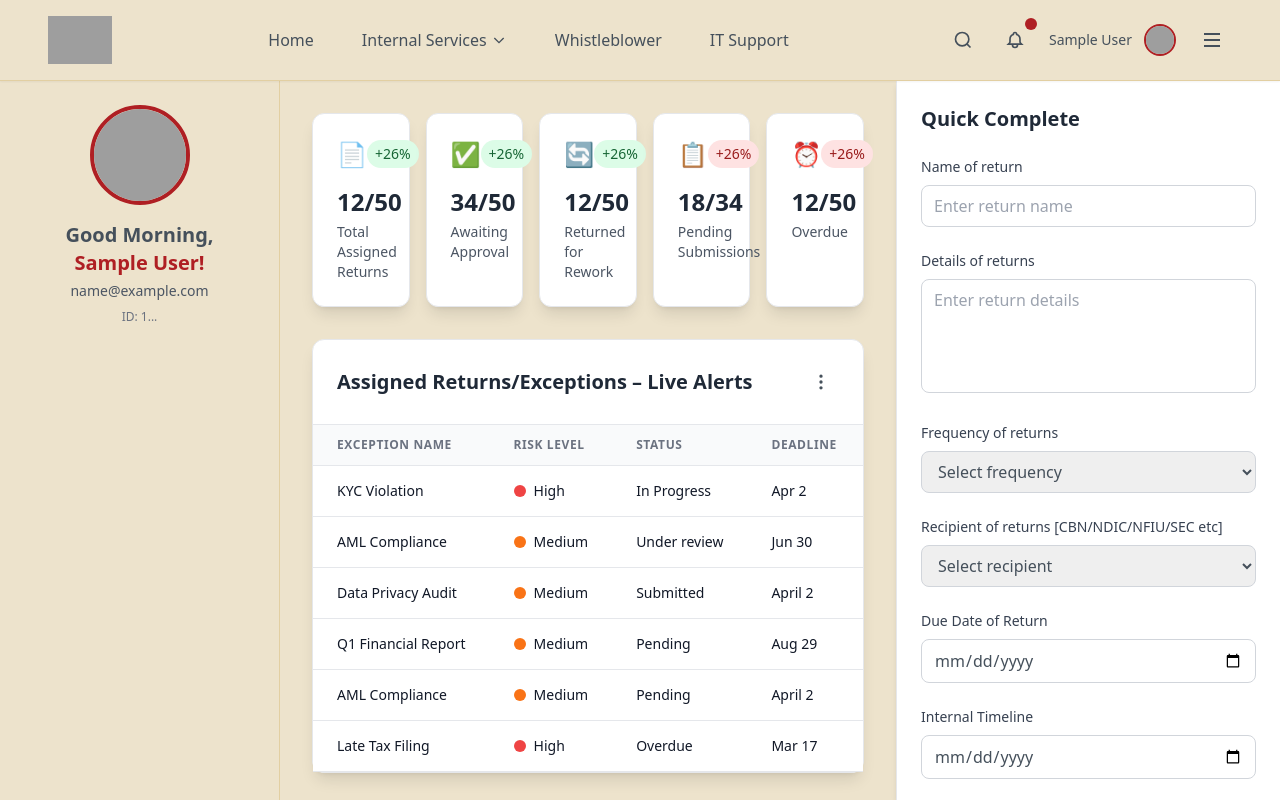
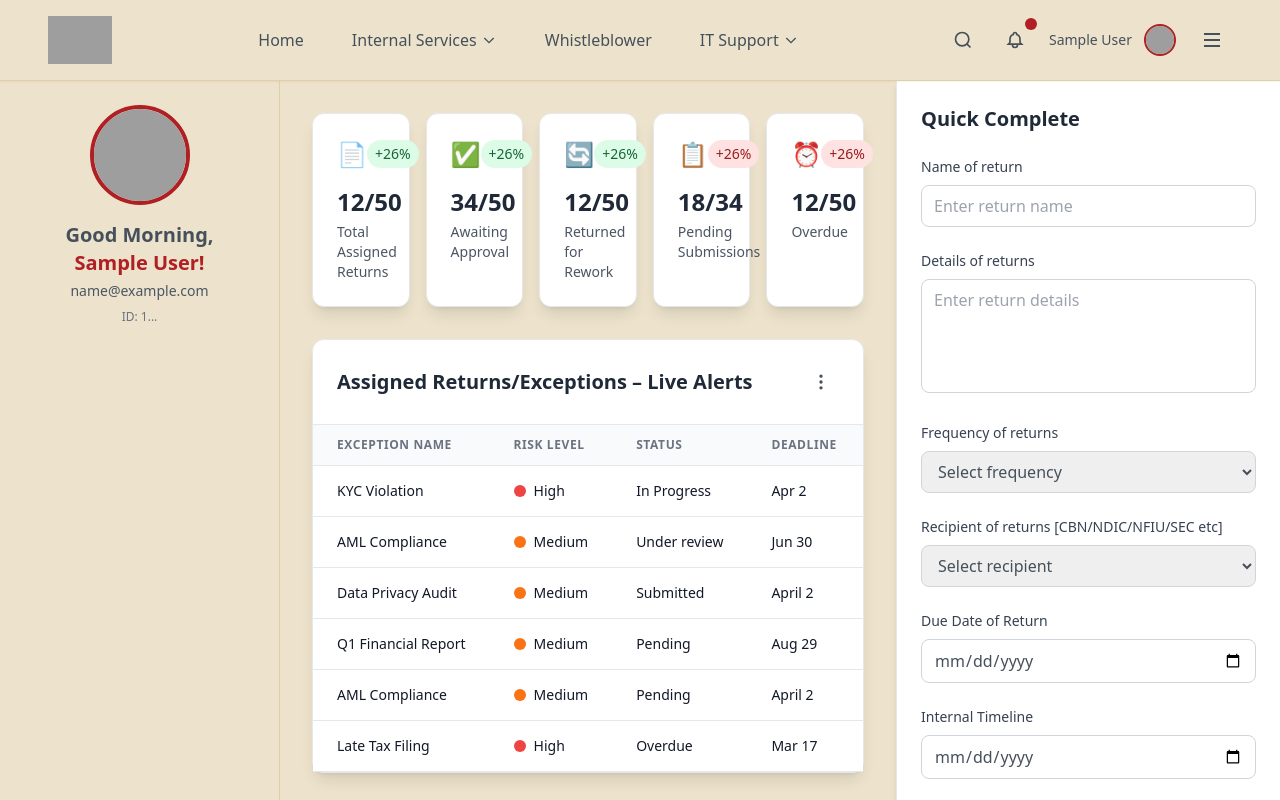
Before and after one commit to Strawhats-Sanji/internal-web, an Angular app: page /returns in a window 1280 px wide. Built offline with nearby package versions, Linux system fonts and the light colour scheme; sample sign-in values are in the browser's storage; grey boxes are pictures that could not be loaded.

Commit message:
Modal fix

```diff
--- a/src/app/auth-callback/auth-callback.ts
+++ b/src/app/auth-callback/auth-callback.ts
@@ -30,8 +30,9 @@ export class AuthCallbackComponent implements OnInit {
       this.error = null;
       const user = await this.authService.handleAuthCallback();
       if (user) {
-        // Show get-started guide modal for new users
-        this.showGetStartedGuide = true;
+        // Temporarily disable get-started modal and navigate directly
+        this.showGetStartedGuide = false;
+        this.router.navigate(['/dashboard']);
       } else {
         console.log('Authentication failed - no user returned');
         this.error = 'Authentication failed. Please try again.';
--- a/src/app/shared/navbar/navbar.html
+++ b/src/app/shared/navbar/navbar.html
@@ -65,7 +65,28 @@
     </div>
 
     <a href="#" class="nav-link hover:text-[#af1f23] font-medium transition-colors">Whistleblower</a>
-    <a href="#" class="nav-link hover:text-[#af1f23] font-medium transition-colors">IT Support</a>
+    <!-- IT Support Dropdown -->
+    <div class="relative group"
+         (mouseenter)="onItSupportMouseEnter()"
+         (mouseleave)="onItSupportMouseLeave()">
+      <button class="nav-link hover:text-[#af1f23] font-medium transition-colors flex items-center gap-1">
+        IT Support
+        <svg class="w-4 h-4 transition-transform" [class.rotate-180]="navbarItSupportOpen" fill="none" stroke="currentColor" stroke-width="2" viewBox="0 0 24 24">
+          <path d="M19 9l-7 7-7-7" />
+        </svg>
+      </button>
+      <div *ngIf="navbarItSupportOpen"
+           (mouseenter)="onItDropdownMouseEnter()"
+           (mouseleave)="onItDropdownMouseLeave()"
+           class="absolute top-full left-0 mt-2 w-64 bg-white rounded-lg shadow-xl border border-gray-200 py-2 z-50">
+        <a href="#"
+           (click)="onMenuItemClick()"
+           class="block px-4 py-2 text-gray-700 hover:bg-gray-50 hover:text-[#af1f23]">Request & Approval</a>
+        <a href="#"
+           (click)="onMenuItemClick()"
+           class="block px-4 py-2 text-gray-700 hover:bg-gray-50 hover:text-[#af1f23]">Secret</a>
+      </div>
+    </div>
   </nav>
 
   <!-- Desktop Right Section -->
@@ -161,7 +182,21 @@
       </div>
 
       <a href="#" class="py-3 px-4 rounded-lg hover:bg-[#af1f23] hover:text-white transition-colors">Whistleblower</a>
-      <a href="#" class="py-3 px-4 rounded-lg hover:bg-[#af1f23] hover:text-white transition-colors">IT Support</a>
+      <!-- IT Support Accordion -->
+      <div class="border-b border-gray-200">
+        <button
+          (click)="toggleDrawerItSupport()"
+          class="w-full py-3 px-4 rounded-lg hover:bg-[#af1f23] hover:text-white transition-colors flex items-center justify-between">
+          <span>IT Support</span>
+          <svg class="w-5 h-5 transition-transform" [class.rotate-180]="drawerItSupportOpen" fill="none" stroke="currentColor" stroke-width="2" viewBox="0 0 24 24">
+            <path d="M19 9l-7 7-7-7" />
+          </svg>
+        </button>
+        <div *ngIf="drawerItSupportOpen" class="pl-4 space-y-1">
+          <a href="#" class="block py-2 px-4 text-sm hover:bg-[#af1f23] hover:text-white transition-colors">Request & Approval</a>
+          <a href="#" class="block py-2 px-4 text-sm hover:bg-[#af1f23] hover:text-white transition-colors">Secret</a>
+        </div>
+      </div>
     </nav>
     <div class="p-6 border-t">
       <button (click)="logout()" class="w-full py-3 bg-[#af1f23] text-white rounded-lg font-semibold hover:bg-[#d13a3e] transition-colors">
--- a/src/app/shared/navbar/navbar.ts
+++ b/src/app/shared/navbar/navbar.ts
@@ -17,10 +17,12 @@ export class NavbarComponent implements OnInit {
   // Navbar dropdown states (separate from drawer)
   navbarInternalServicesOpen = false;
   navbarIdrsSubmenuOpen = false;
+  navbarItSupportOpen = false;
 
   // Drawer accordion states (separate from navbar)
   drawerInternalServicesOpen = false;
   drawerIdrsSubmenuOpen = false;
+  drawerItSupportOpen = false;
 
   // Internal Services Data
   internalServices = [
@@ -78,6 +80,34 @@ export class NavbarComponent implements OnInit {
     }, 300); // Increased to 300ms to give more time for navigation
   }
 
+  // IT Support dropdown handlers
+  onItSupportMouseEnter() {
+    if (this.closeTimeout) {
+      clearTimeout(this.closeTimeout);
+      this.closeTimeout = null;
+    }
+    this.navbarItSupportOpen = true;
+  }
+
+  onItSupportMouseLeave() {
+    this.closeTimeout = setTimeout(() => {
+      this.navbarItSupportOpen = false;
+    }, 150);
+  }
+
+  onItDropdownMouseEnter() {
+    if (this.closeTimeout) {
+      clearTimeout(this.closeTimeout);
+      this.closeTimeout = null;
+    }
+  }
+
+  onItDropdownMouseLeave() {
+    this.closeTimeout = setTimeout(() => {
+      this.navbarItSupportOpen = false;
+    }, 300);
+  }
+
   // Prevent closing when clicking on menu items
   onMenuItemClick() {
     // Keep dropdown open briefly to allow navigation
@@ -114,6 +144,10 @@ export class NavbarComponent implements OnInit {
     this.drawerIdrsSubmenuOpen = !this.drawerIdrsSubmenuOpen;
   }
 
+  toggleDrawerItSupport() {
+    this.drawerItSupportOpen = !this.drawerItSupportOpen;
+  }
+
   isActiveRoute(route: string): boolean {
     return this.router.url === route;
   }
```
